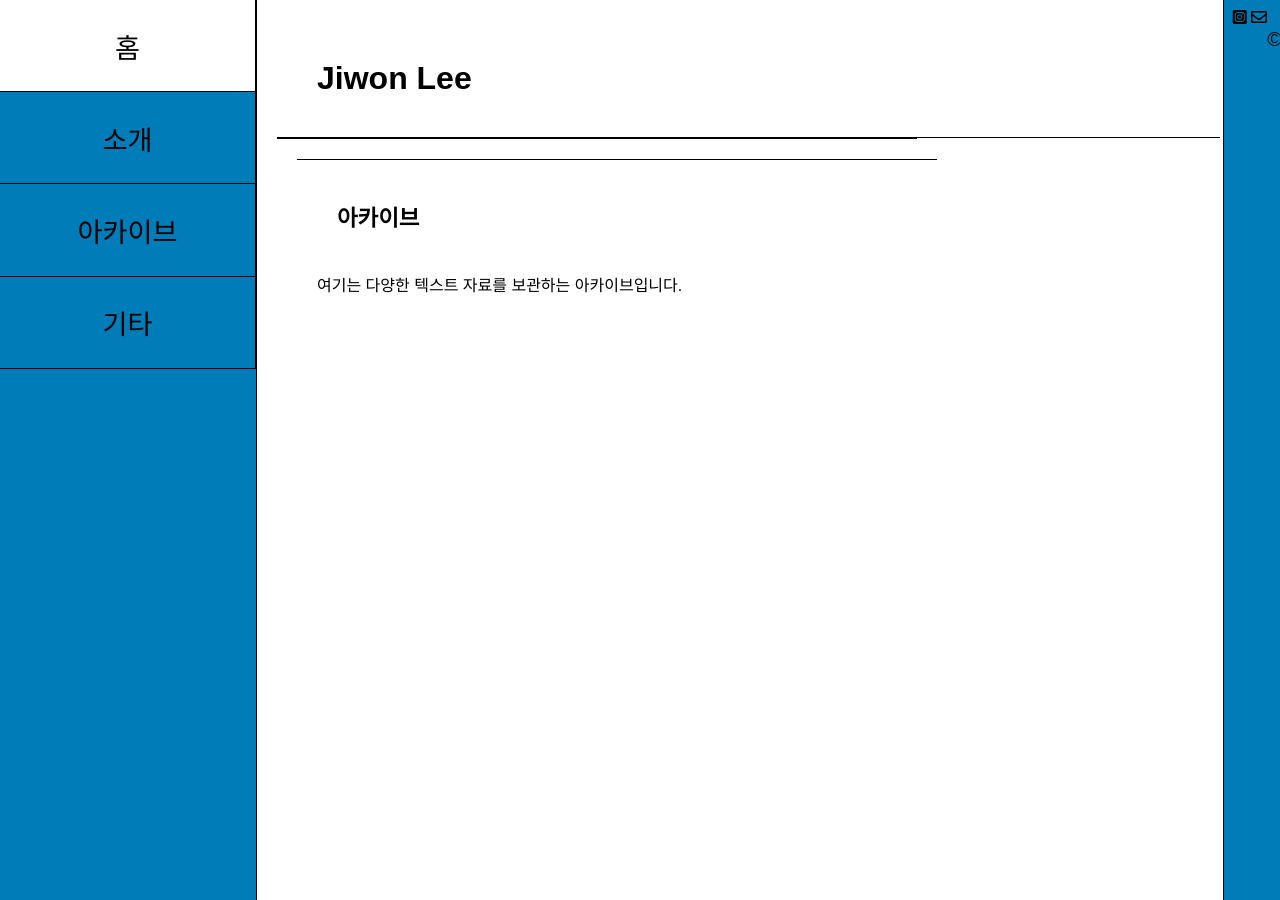
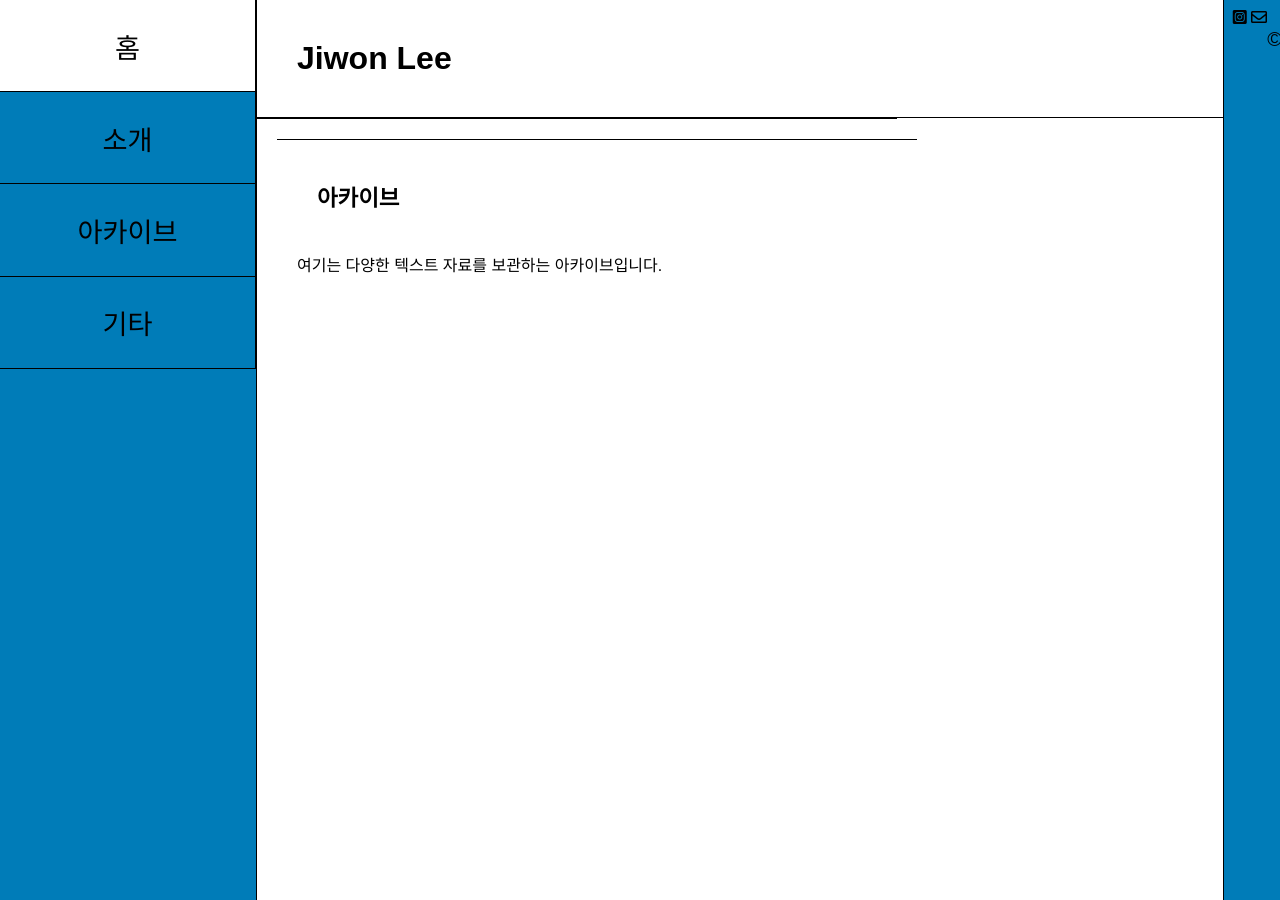
Before and after one commit to LfayeJ/archives, a Jekyll site: the page built from index.html, in a window 1280 px wide. Built offline with Jekyll 4.4.1, drawn with Linux system fonts in a browser that asks for light colours; some web fonts are replaced.

Commit message:
Update styles.css

```diff
--- a/assets/css/styles.css
+++ b/assets/css/styles.css
@@ -147,7 +147,6 @@ h1, h2 {
 
 .main-content {
   width: 97vw !important;
-  padding: 20px !important;
   flex: 1;
   display: flex;
   flex-direction: column;
@@ -187,11 +186,6 @@ header h1 {
 footer {
   width: 3vw;
   margin-top: 20px;
-  clear: both;
-}
-
-fieldset {
-  border: none;
 }
 
 section {
```
